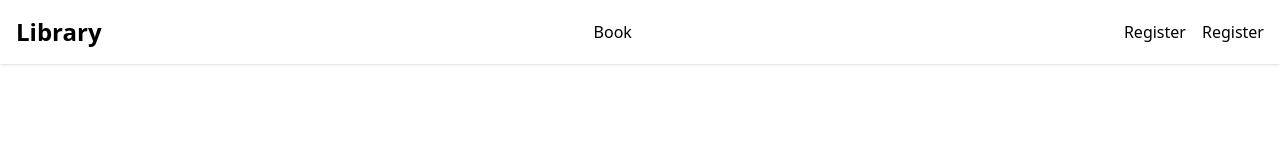
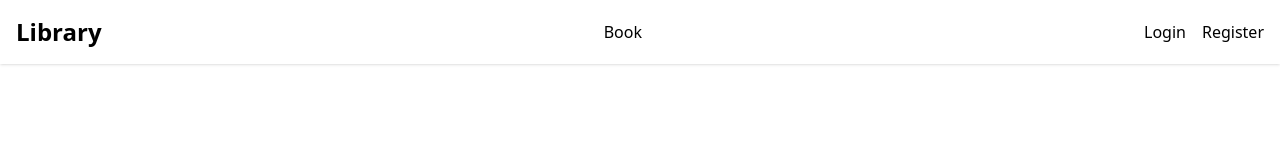
Before and after one commit to jarfiz/mern-library, a React (Vite) app in the folder frontend/: page / in a window 1280 px wide. Shown: the top 160 px of the page. Built offline with nearby package versions, Linux system fonts and the light colour scheme.

Commit message:
fix: correct link text for Login in Navbar component

```diff
--- a/frontend/src/components/Navbar.jsx
+++ b/frontend/src/components/Navbar.jsx
@@ -18,7 +18,7 @@
 
         <div className='flex items-center space-x-4'>
           <div>
-            <Link to='/login'>Register</Link>
+            <Link to='/login'>Login</Link>
           </div>
           <div>
             <Link to='/register'>Register</Link>
```
